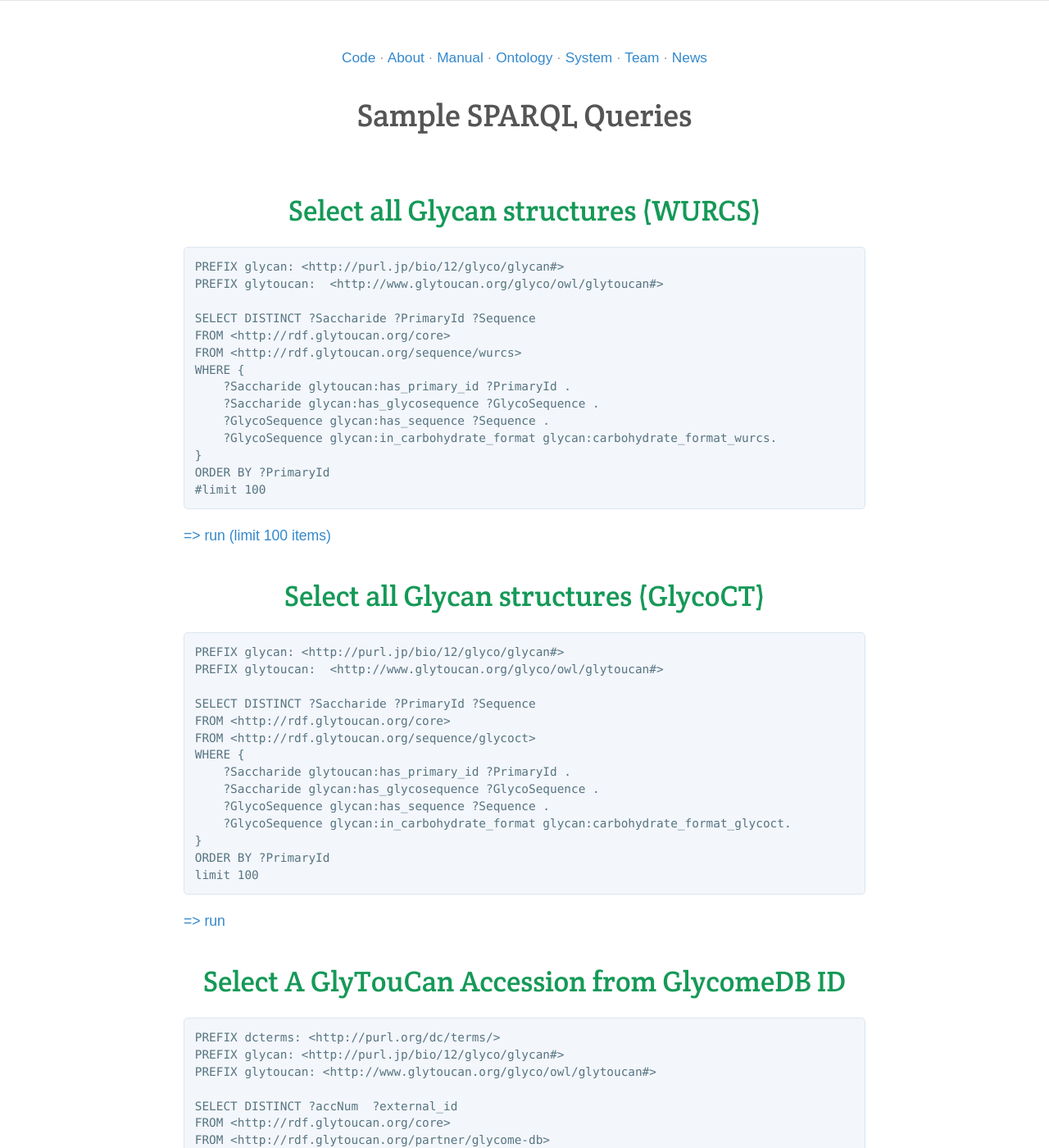
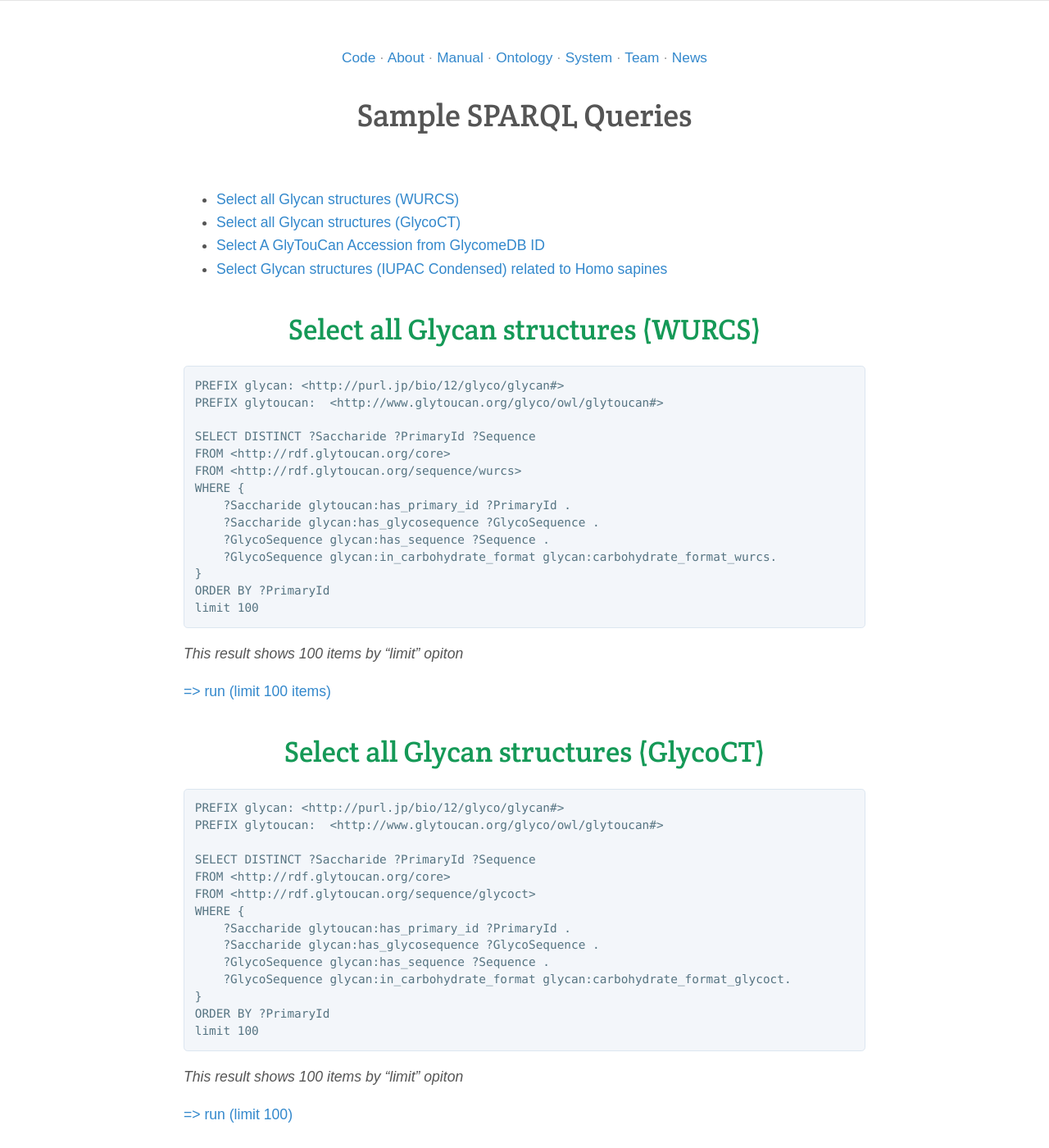
Before and after one commit to glytoucan/glytoucan, a Jekyll site: the page built from rdf-ontology/sparql-queries.md, in a window 1280 px wide and 1400 px high. Shown: the whole window at 82% size. Built offline with Jekyll 4.4.1, drawn with Linux system fonts in a browser that asks for light colours; nearby versions of some CDN libraries.

Commit message:
add heading links

````diff
--- a/rdf-ontology/sparql-queries.md
+++ b/rdf-ontology/sparql-queries.md
@@ -6,6 +6,14 @@
 layout: default
 ---
 
+<!-- TOC depthFrom:1 depthTo:6 withLinks:1 updateOnSave:1 orderedList:0 -->
+
+- [Select all Glycan structures (WURCS)](#select-all-glycan-structures-wurcs)
+- [Select all Glycan structures (GlycoCT)](#select-all-glycan-structures-glycoct)
+- [Select A GlyTouCan Accession from GlycomeDB ID](#select-a-glytoucan-accession-from-glycomedb-id)
+- [Select Glycan structures (IUPAC Condensed) related to Homo sapines](#select-glycan-structures-iupac-condensed-related-to-homo-sapines)
+
+<!-- /TOC -->
 
 # Select all Glycan structures (WURCS)
 
@@ -23,8 +31,11 @@
     ?GlycoSequence glycan:in_carbohydrate_format glycan:carbohydrate_format_wurcs.
 }
 ORDER BY ?PrimaryId
-#limit 100
+limit 100
 ```
+
+*This result shows 100 items by "limit" opiton*
+
 [=> run (limit 100 items)](https://ts.glytoucan.org/sparql?default-graph-uri=&query=PREFIX+glycan%3A+%3Chttp%3A%2F%2Fpurl.jp%2Fbio%2F12%2Fglyco%2Fglycan%23%3E%0D%0APREFIX+glytoucan%3A++%3Chttp%3A%2F%2Fwww.glytoucan.org%2Fglyco%2Fowl%2Fglytoucan%23%3E%0D%0A%0D%0ASELECT+DISTINCT+%3FSaccharide+%3FPrimaryId+%3FSequence%0D%0AFROM+%3Chttp%3A%2F%2Frdf.glytoucan.org%2Fcore%3E%0D%0AFROM+%3Chttp%3A%2F%2Frdf.glytoucan.org%2Fsequence%2Fwurcs%3E%0D%0AWHERE+%7B%0D%0A++++%3FSaccharide+glytoucan%3Ahas_primary_id+%3FPrimaryId+.%0D%0A++++%3FSaccharide+glycan%3Ahas_glycosequence+%3FGlycoSequence+.%0D%0A++++%3FGlycoSequence+glycan%3Ahas_sequence+%3FSequence+.%0D%0A++++%3FGlycoSequence+glycan%3Ain_carbohydrate_format+glycan%3Acarbohydrate_format_wurcs.%0D%0A%7D%0D%0AORDER+BY+%3FPrimaryId%0D%0Alimit+100&format=text%2Fhtml&timeout=0&debug=on)
 
 
@@ -48,7 +59,9 @@
 limit 100
 ```
 
-[=> run](https://ts.glytoucan.org/sparql?default-graph-uri=&query=PREFIX+glycan%3A+%3Chttp%3A%2F%2Fpurl.jp%2Fbio%2F12%2Fglyco%2Fglycan%23%3E%0D%0APREFIX+glytoucan%3A++%3Chttp%3A%2F%2Fwww.glytoucan.org%2Fglyco%2Fowl%2Fglytoucan%23%3E%0D%0A%0D%0ASELECT+DISTINCT+%3FSaccharide+%3FPrimaryId+%3FSequence%0D%0AFROM+%3Chttp%3A%2F%2Frdf.glytoucan.org%2Fcore%3E%0D%0AFROM+%3Chttp%3A%2F%2Frdf.glytoucan.org%2Fsequence%2Fglycoct%3E%0D%0AWHERE+%7B%0D%0A++++%3FSaccharide+glytoucan%3Ahas_primary_id+%3FPrimaryId+.%0D%0A++++%3FSaccharide+glycan%3Ahas_glycosequence+%3FGlycoSequence+.%0D%0A++++%3FGlycoSequence+glycan%3Ahas_sequence+%3FSequence+.%0D%0A++++%3FGlycoSequence+glycan%3Ain_carbohydrate_format+glycan%3Acarbohydrate_format_glycoct.%0D%0A%7D%0D%0AORDER+BY+%3FPrimaryId%0D%0Alimit+100&format=text%2Fhtml&timeout=0&debug=on)
+*This result shows 100 items by "limit" opiton*
+
+[=> run (limit 100)](https://ts.glytoucan.org/sparql?default-graph-uri=&query=PREFIX+glycan%3A+%3Chttp%3A%2F%2Fpurl.jp%2Fbio%2F12%2Fglyco%2Fglycan%23%3E%0D%0APREFIX+glytoucan%3A++%3Chttp%3A%2F%2Fwww.glytoucan.org%2Fglyco%2Fowl%2Fglytoucan%23%3E%0D%0A%0D%0ASELECT+DISTINCT+%3FSaccharide+%3FPrimaryId+%3FSequence%0D%0AFROM+%3Chttp%3A%2F%2Frdf.glytoucan.org%2Fcore%3E%0D%0AFROM+%3Chttp%3A%2F%2Frdf.glytoucan.org%2Fsequence%2Fglycoct%3E%0D%0AWHERE+%7B%0D%0A++++%3FSaccharide+glytoucan%3Ahas_primary_id+%3FPrimaryId+.%0D%0A++++%3FSaccharide+glycan%3Ahas_glycosequence+%3FGlycoSequence+.%0D%0A++++%3FGlycoSequence+glycan%3Ahas_sequence+%3FSequence+.%0D%0A++++%3FGlycoSequence+glycan%3Ain_carbohydrate_format+glycan%3Acarbohydrate_format_glycoct.%0D%0A%7D%0D%0AORDER+BY+%3FPrimaryId%0D%0Alimit+100&format=text%2Fhtml&timeout=0&debug=on)
 
 
 
````
